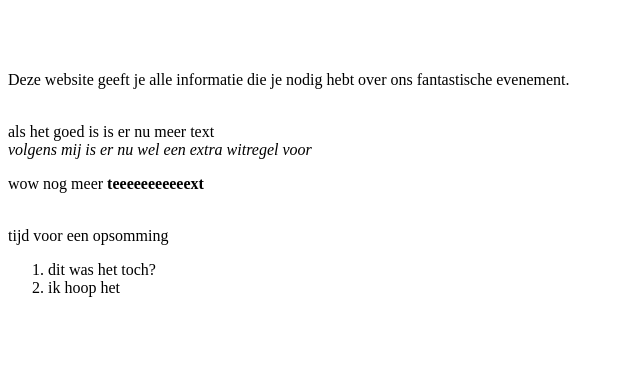
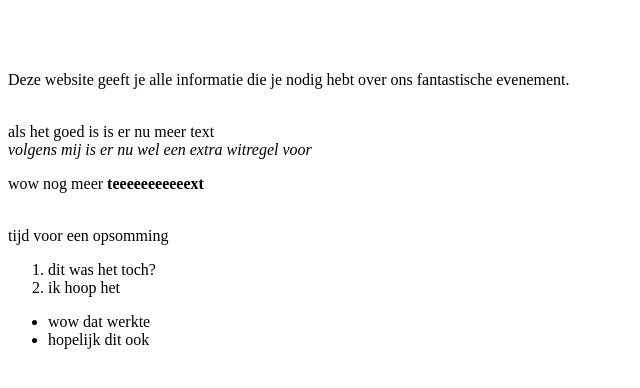
Before and after one commit to AntoineDLJ/html_speedrun, a plain HTML site: page index.html in a window 1280 px wide. Shown: the part 144-532 px from the top of the page, without its empty margins (0-640 px from the left). Drawn offline with Linux system fonts and the light colour scheme.

Commit message:
WebLab Run 16-11-2026 11:54:13 (UTC+01:00)

```diff
--- a/index.html
+++ b/index.html
@@ -18,6 +18,6 @@
        <br><i>volgens mij is er nu wel een extra witregel voor</i>
     </p>
     <p> wow nog meer <b>teeeeeeeeeeext</b></p>
-    <p><br>tijd voor een opsomming<br><ol><li>dit was het toch?</li><li>ik hoop het</li></ol>
+    <p><br>tijd voor een opsomming<br><ol><li>dit was het toch?</li><li>ik hoop het</li></ol><ul><li>wow dat werkte</li><li>hopelijk dit ook</li></ul>
 </body>
 </html>
```
Also changed, not shown: 1 other file.
